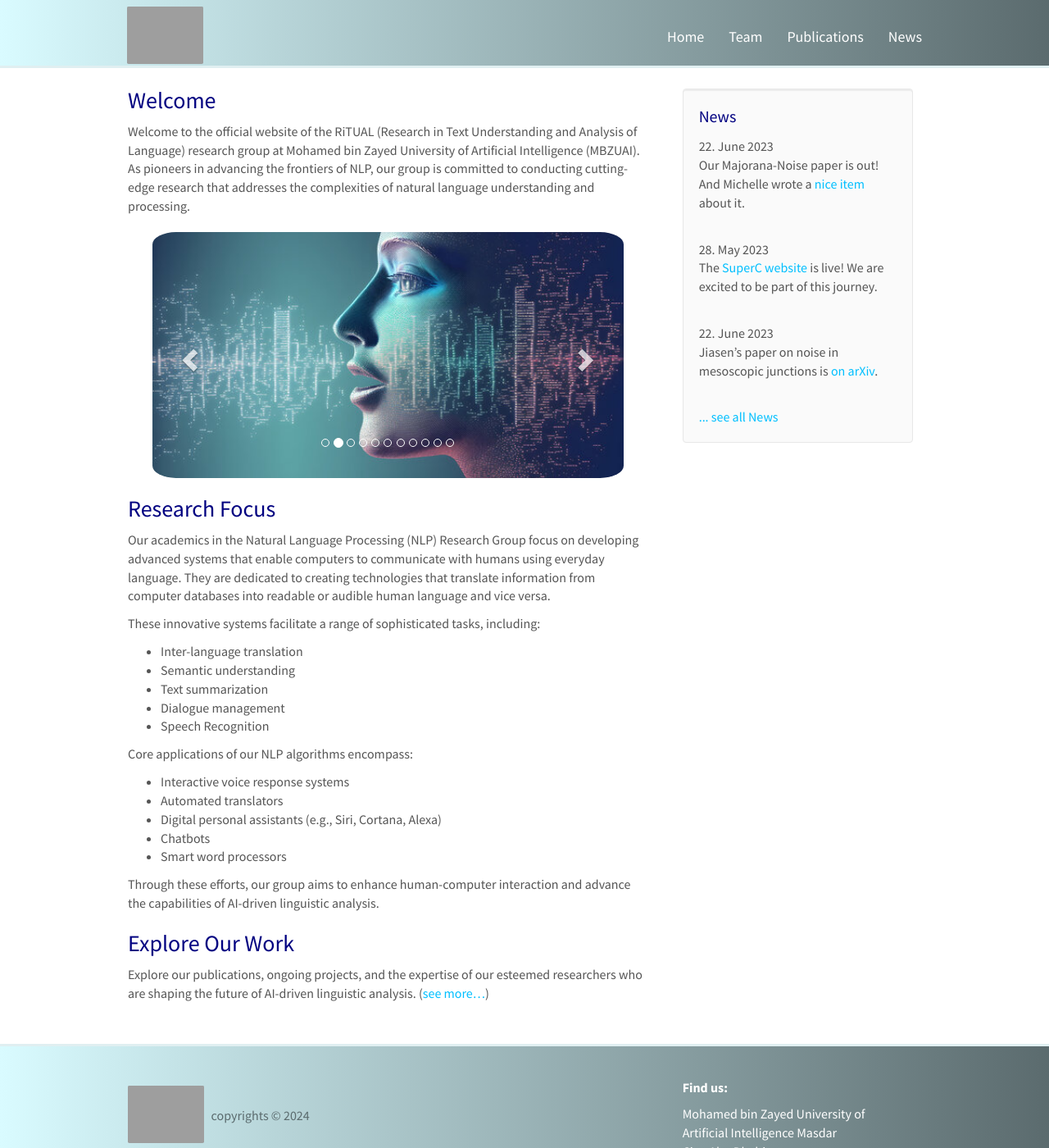
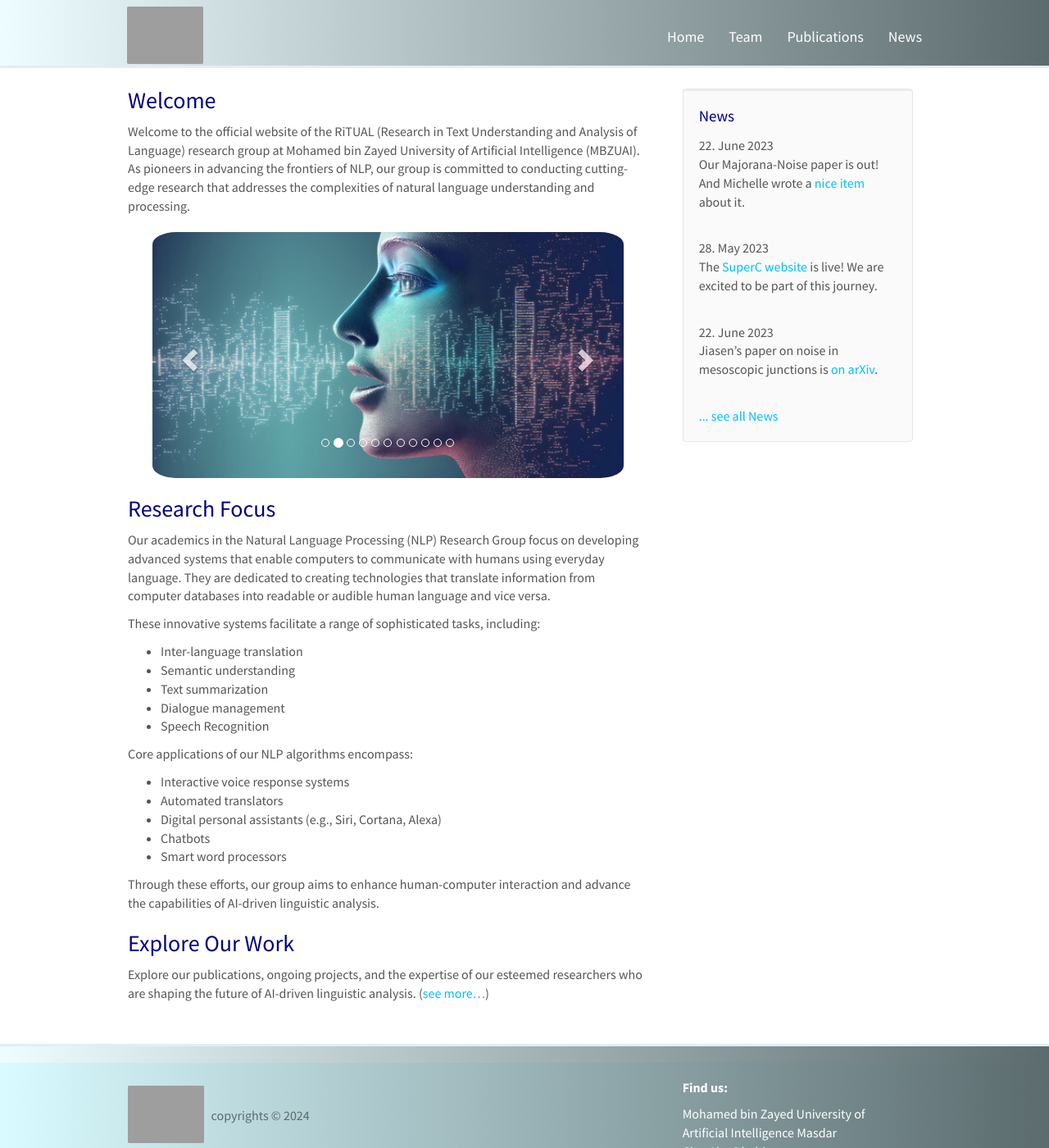
Before and after one commit to RamzaBasharat/MBZUAI, a Jekyll site: the page built from _pages/home.md, in a window 1280 px wide and 1400 px high. Shown: the whole window at 82% size. Built offline with Jekyll 4.4.1, drawn with Linux system fonts in a browser that asks for light colours; nearby versions of some CDN libraries.

Commit message:
updaing news page

```diff
--- a/css/main.scss
+++ b/css/main.scss
@@ -115,7 +115,7 @@ color: #000080;
 
 .sub-heading{
 color: #000080;
-font-size: 20px;
+font-size: 19px;
 }
 
 .gray{
@@ -181,7 +181,7 @@ color:#99a7b2;
 .custom-sky-btn {
     display: inline-block;
     padding: 5px 20px;
-    font-size: 15px;
+    font-size: 14px;
     font-weight: 500;
     text-align: center;
     text-decoration: none;
@@ -207,7 +207,7 @@ color:#99a7b2;
 
 /* Navbar background and text color */
 .navbar-default {
-    background: linear-gradient(to right, #D9FBFF, #5B6B6E);
+    background: linear-gradient(to right, #EEFDFF, #5B6B6E);
     border: none; /* Remove the default border */
     border-bottom: 3px solid #E0EFF1;
     padding: 20px 0px 10px 0px;
@@ -264,7 +264,8 @@ color:#99a7b2;
 #footer {
     margin-top:15px;
 //     background: linear-gradient(to right, #EAECEE, #5B6B6E);
-    background: linear-gradient(to right, #D9FBFF, #5B6B6E);
+//     background: linear-gradient(to right, #D9FBFF, #5B6B6E);
+    background: linear-gradient(to right, #EEFDFF, #5B6B6E);
     color: #fff; /* Text color */
     padding: 20px 0; /* Padding top and bottom */
     border:none;
```
